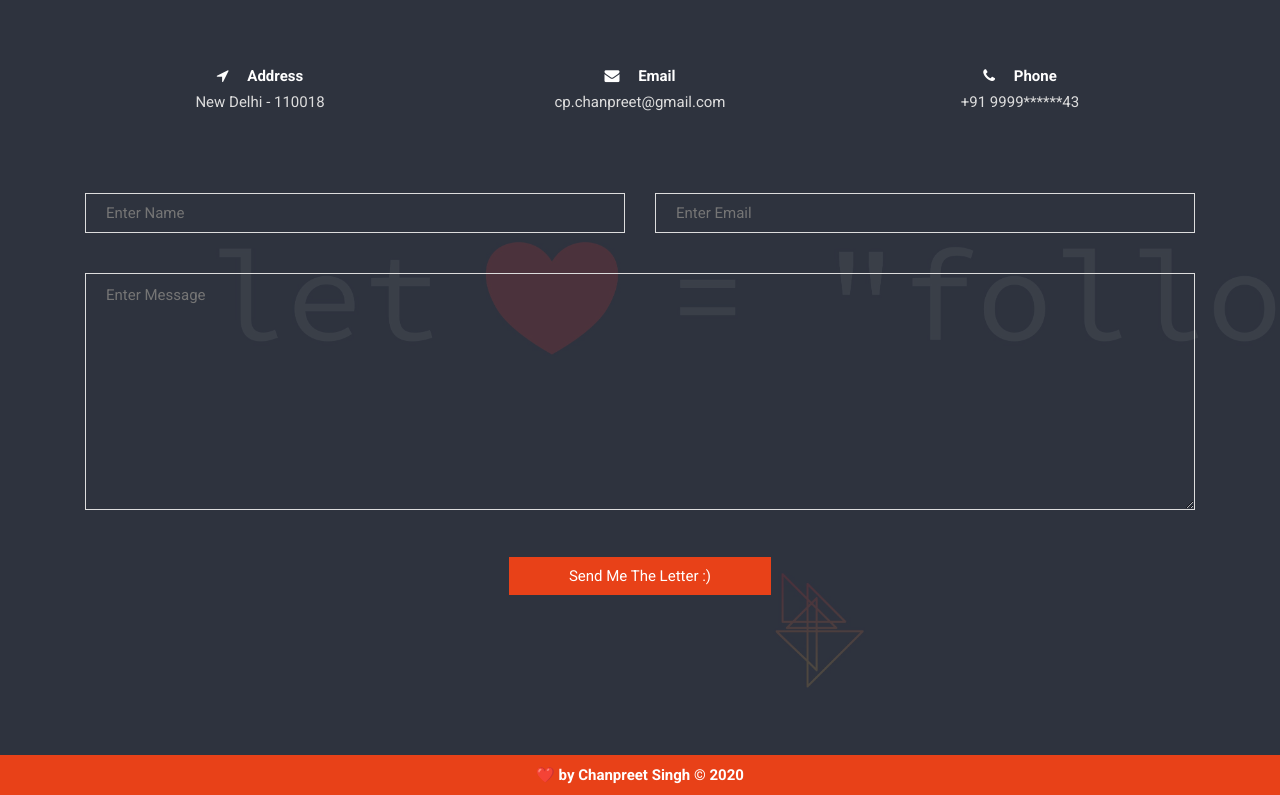
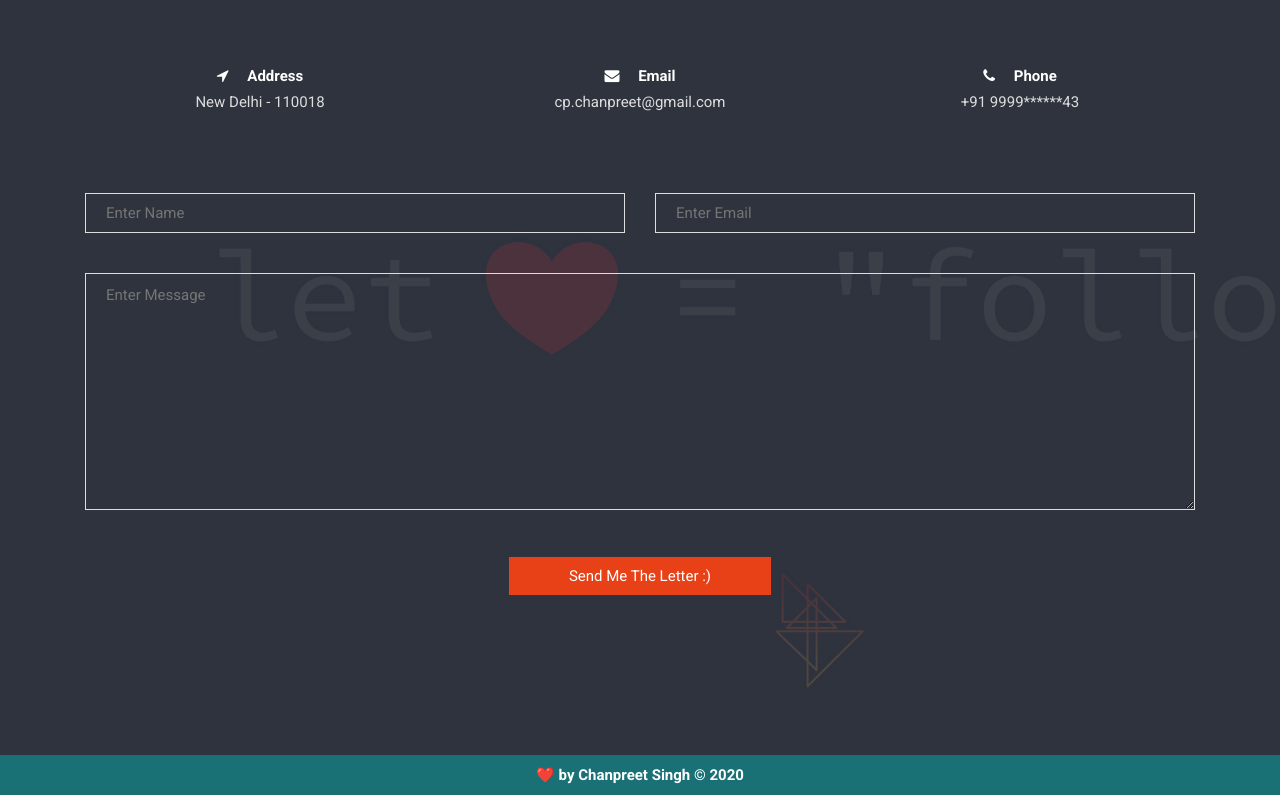
Before and after one commit to thechanpreetsingh/chanpreetsinghio.github.io, a plain HTML site: page index.html in a window 1280 px wide. Shown: the part 2326-3121 px from the top of the page. Drawn offline with nearby package versions, Linux system fonts and the light colour scheme; animation ran at ten frames a second; a script that the page names is missing.

Commit message:
Update style.css

```diff
--- a/style.css
+++ b/style.css
@@ -16,6 +16,7 @@ body {
   color: #777;
   line-height: 1.5;
 }
+
 .loader {
   position: fixed;
   width: 100%;
@@ -119,6 +120,9 @@ a.navbar-brand {
   font-weight: bold;
 }
 
+/* .navbar {
+  padding: 25px 0;
+} */
 
 nav a,
 nav a:hover {
@@ -918,5 +922,5 @@ footer {
   line-height: 40px;
   width: 100%;
   color: #fff;
-  background-color: #e84118;
+  background-color: rgba(0, 98, 102, 0.9);
 }
```
